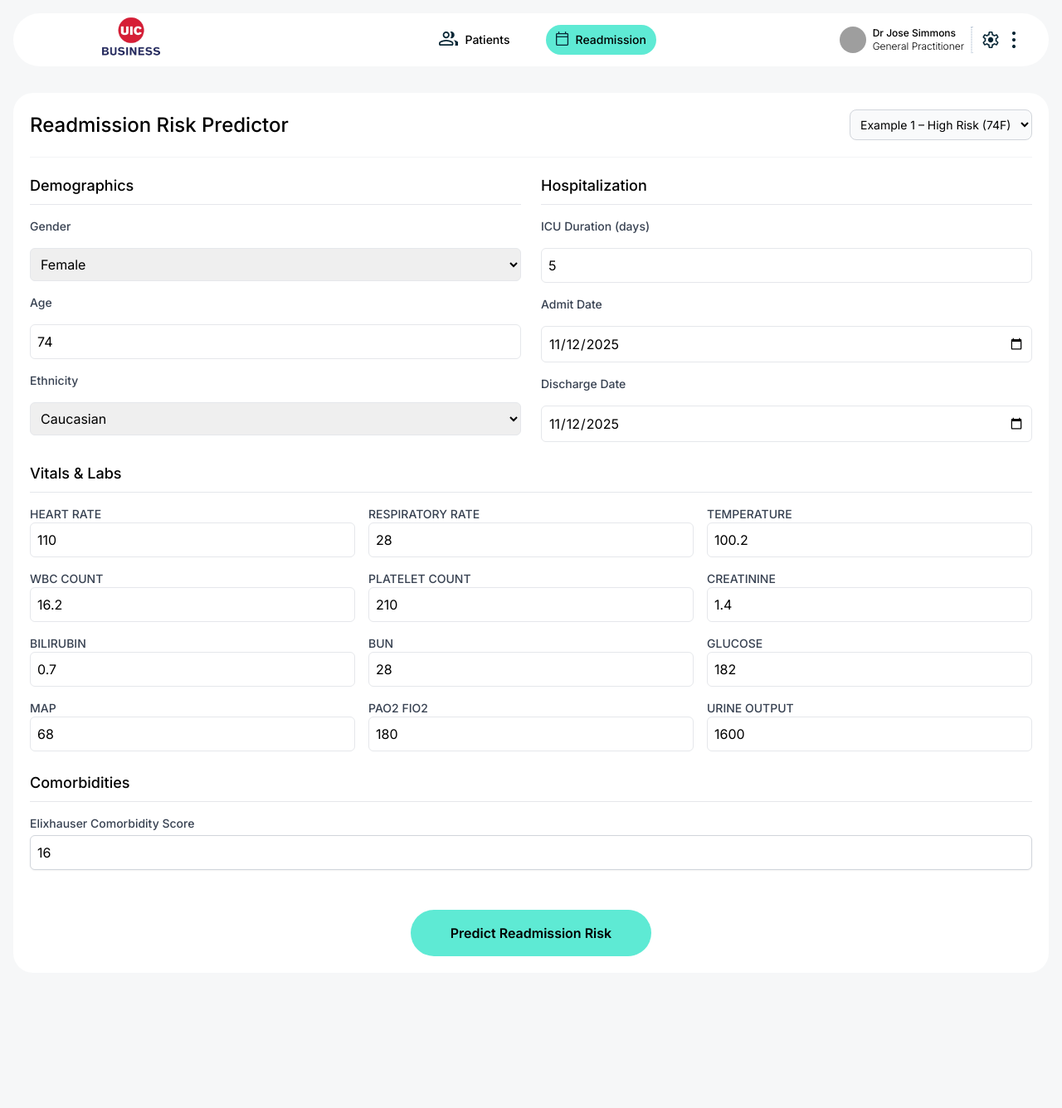
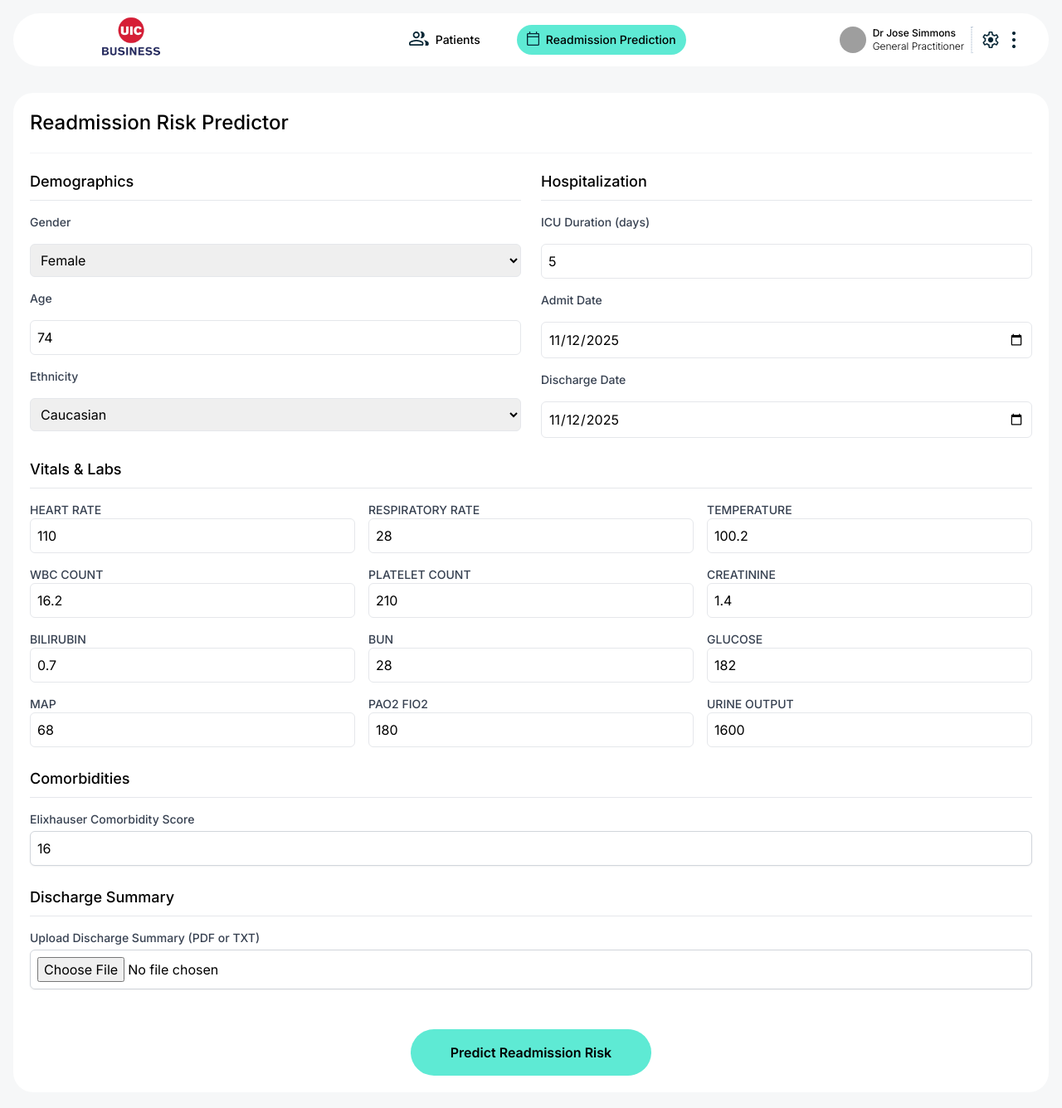
Before and after one commit to vivihuang0729/Readmission-Risk-Prediction, a Next.js app: page /readmission in a window 1280 px wide. Shown: the top 1336 px of the page at 83% size. Before the commit the page ends 1205 px from the top, so only its background shows below. Built offline with nearby package versions, Linux system fonts and the light colour scheme; grey boxes are pictures that could not be loaded.

Commit message:
Add discharge summary upload feature and UI updates

```diff
--- a/components/Navbar.tsx
+++ b/components/Navbar.tsx
@@ -21,7 +21,7 @@ import MenuIcon from './icons/MenuIcon'
 
 const navigation = [
   { name: 'Patients', href: '/', svgIcon: <GroupIcon /> },
-  { name: 'Readmission', href: '/readmission', svgIcon: <CalendarTodayIcon /> },
+  { name: 'Readmission Prediction', href: '/readmission', svgIcon: <CalendarTodayIcon /> },
 ]
 
 //@ts-ignore
--- a/components/ReadmissionRiskPredictor.tsx
+++ b/components/ReadmissionRiskPredictor.tsx
@@ -45,8 +45,8 @@ interface PredictionResult {
 }
 
 // ======================== EXAMPLES ========================
-// ======================== EXAMPLE 1 – HIGH RISK ========================
-const highRiskExample: ReadmissionFormData = {
+// ======================== EXAMPLE 1 – low RISK ========================
+const lowRiskExample: ReadmissionFormData = {
   gender: 'Female',
   age: 74,
   ethnicity: 'Group 2', // encoded value you described
@@ -87,32 +87,6 @@ const highRiskExample: ReadmissionFormData = {
   elixhauserScore: 16,          // ELIXHAUSERSID30
 };
 
-const lowRiskExample: ReadmissionFormData = {
-  gender: 'Female',
-  age: 37,
-  ethnicity: 'Caucasian',
-  admitDate: new Date().toISOString().split('T')[0],
-  dischargeDate: new Date().toISOString().split('T')[0],
-  isFirstStay: true,
-  hospitalExpireFlag: false,
-  icuDuration: 2,
-  heartRate: 80,
-  respiratoryRate: 16,
-  temperature: 98.4,
-  wbcCount: 8.0,
-  plateletCount: 270,
-  creatinine: 0.9,
-  bilirubin: 0.6,
-  bun: 12,
-  glucose: 100,
-  map: 80,
-  gcsEye: 4,
-  gcsVerbal: 5,
-  gcsMotor: 6,
-  pao2Fio2: 350,
-  urineOutput: 1500,
-  elixhauserScore: 2,
-};
 
 // ======================== MOCK PREDICTION ========================
 const mockPredictReadmission = (formData: ReadmissionFormData): PredictionResult => {
@@ -159,12 +133,12 @@ const mockPredictReadmission = (formData: ReadmissionFormData): PredictionResult
 
 // ======================== MAIN COMPONENT ========================
 const ReadmissionRiskPredictor: React.FC = () => {
-  const [formData, setFormData] = useState<ReadmissionFormData>(highRiskExample);
+  const [formData, setFormData] = useState<ReadmissionFormData>(lowRiskExample);
   const [prediction, setPrediction] = useState<PredictionResult | null>(null);
   const [showPrediction, setShowPrediction] = useState(false);
 
   const handleExampleChange = (e: React.ChangeEvent<HTMLSelectElement>) => {
-    setFormData(e.target.value === 'high' ? highRiskExample : lowRiskExample);
+    setFormData(e.target.value === 'high' ? lowRiskExample : lowRiskExample);
   };
 
   const handleInputChange = (e: React.ChangeEvent<HTMLInputElement | HTMLSelectElement>) => {
@@ -186,13 +160,6 @@ const ReadmissionRiskPredictor: React.FC = () => {
     <section className="rounded-3xl p-5 bg-white divide-y divide-gray-100">
       <div className="flex items-center justify-between pb-5">
         <h2 className="text-2xl font-medium">Readmission Risk Predictor</h2>
-        <select
-          onChange={handleExampleChange}
-          className="border border-gray-300 rounded-lg p-2 text-sm bg-gray-50"
-        >
-          <option value="high">Example 1 – High Risk (74F)</option>
-          <option value="low">Example 2 – Low Risk (37F)</option>
-        </select>
       </div>
 
       {!showPrediction ? (
@@ -315,6 +282,20 @@ const ReadmissionRiskPredictor: React.FC = () => {
             </div>
           </div>
 
+          {/* ============== DISCHARGE SUMMARY ============== */}
+          <div className="mt-6">
+            <h3 className="text-lg font-medium border-b pb-2">Discharge Summary</h3>
+
+            <label className="block text-sm font-medium text-gray-700 mt-4">
+              Upload Discharge Summary (PDF or TXT)
+            </label>
+            <input
+              type="file"
+              accept=".pdf,.txt"
+              className="mt-1 block w-full p-2 border border-gray-300 rounded-md shadow-sm"
+            />
+          </div>
+
           <div className="flex justify-center pt-6">
             <button
               type="submit"
--- a/components/utils/diagnosisMockData.ts
+++ b/components/utils/diagnosisMockData.ts
@@ -23,7 +23,7 @@ export const diagnosticHistoryCards = [
         src : '/images/HeartBPM@2x.png',
         alt: 'Heart Rate',
         title: 'Heart Rate',
-        value: 78,
-        levels: 'Lower than Average'
+        value: 110,
+        levels: 'Higher than Average'
     }
 ]
--- a/components/utils/patientsMockData.ts
+++ b/components/utils/patientsMockData.ts
@@ -23,7 +23,7 @@ export const patients = [
     {
       name: "Jessica Taylor",
       gender: "Female",
-      age: 28,
+      age: 74,
       image: "images/patientprofile.png",
       isActive: true
     },
@@ -47,9 +47,9 @@ export const patient = [
 	{
 		"name": "Jessica Taylor",
 		"gender": "Female",
-		"age": 28,
+		"age": 74,
 		"profile_picture": "https://fedskillstest.ct.digital/4.png",
-		"date_of_birth": "1996-08-23",
+		"date_of_birth": "1951-06-12",
 		"phone_number": "(415) 555-1234",
 		"emergency_contact": "(415) 555-5678",
 		"insurance_type": "Sunrise Health Assurance",
@@ -68,15 +68,15 @@ export const patient = [
 					}
 				},
 				"heart_rate": {
-					"value": 78,
-					"levels": "Lower than Average"
+					"value": 110,
+					"levels": "Higher than Average"
 				},
 				"respiratory_rate": {
-					"value": 20,
+					"value": 28,
 					"levels": "Normal"
 				},
 				"temperature": {
-					"value": 98.6,
+					"value": 98,
 					"levels": "Normal"
 				}
 			}
```
